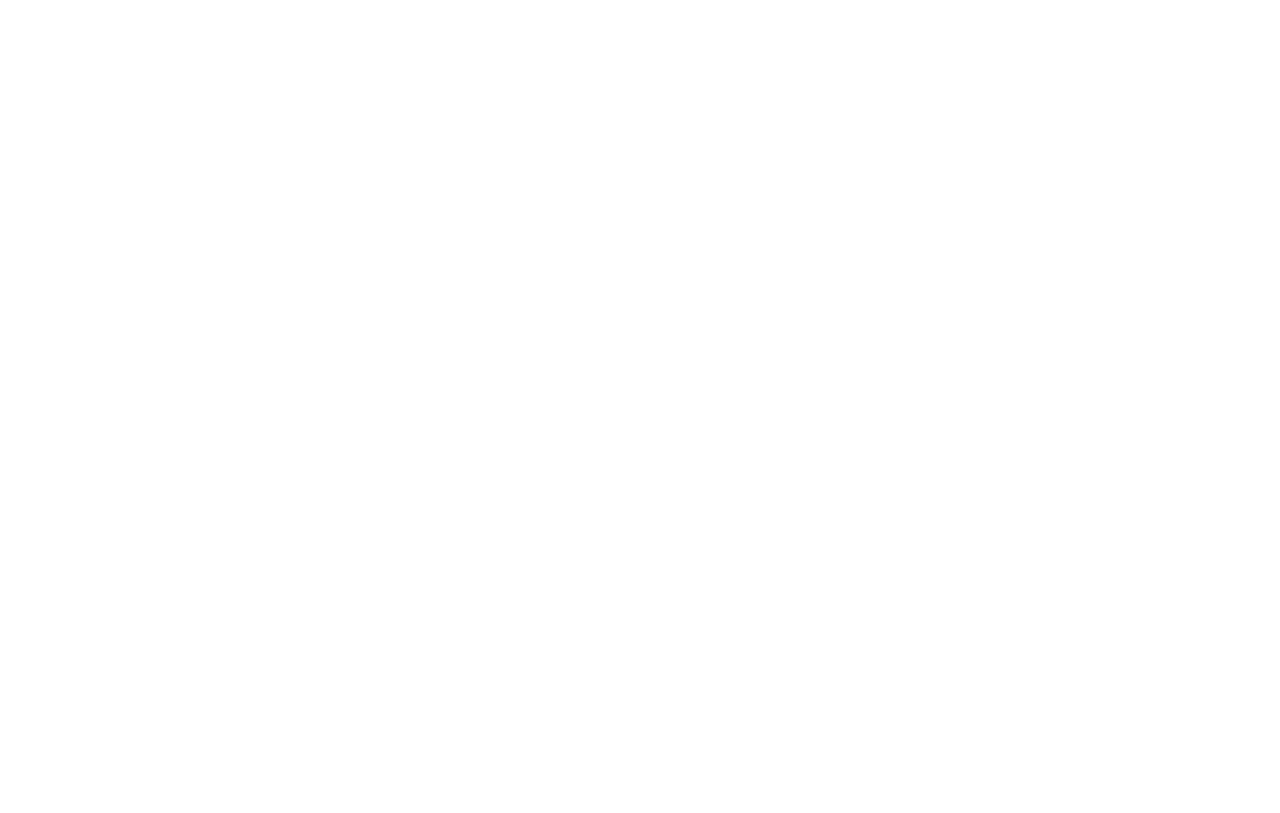
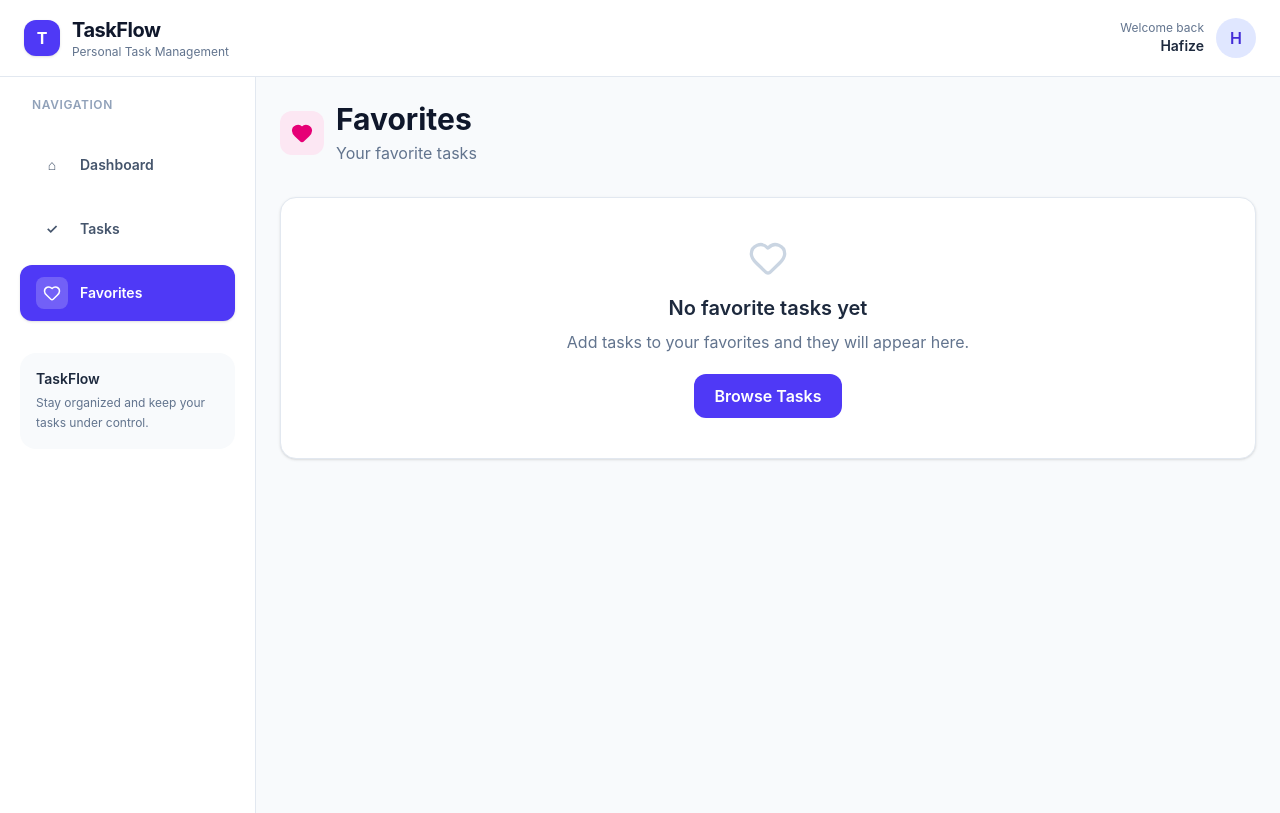
Before and after one commit to hafizecim/taskflow-react, a React (Vite) app: page /favorites in a window 1280 px wide. Before the commit this address had no page. Built offline with nearby package versions, Linux system fonts and the light colour scheme.

Commit message:
Add favorites navigation

```diff
--- a/src/App.tsx
+++ b/src/App.tsx
@@ -1,12 +1,14 @@
 import { BrowserRouter, Route, Routes } from 'react-router-dom'
+
 import MainLayout from './layouts/MainLayout'
 import Dashboard from './pages/Dashboard'
 import Tasks from './pages/Tasks'
+import Favorites from './pages/Favorites'
 import TaskDetail from './pages/TaskDetail'
 import EditTask from './pages/EditTask'
 import AddTask from './pages/AddTask'
+
 import { TaskProvider } from './context/TaskProvider'
-
 
 function App() {
   return (
@@ -14,16 +16,31 @@
       <TaskProvider>
         <Routes>
           <Route element={<MainLayout />}>
-            <Route path="/" element={<Dashboard />} />
-            <Route path="/tasks" element={<Tasks />} />
+            <Route
+              path="/"
+              element={<Dashboard />}
+            />
+
+            <Route
+              path="/tasks"
+              element={<Tasks />}
+            />
+
+            <Route
+              path="/favorites"
+              element={<Favorites />}
+            />
+
             <Route
               path="/tasks/new"
               element={<AddTask />}
             />
+
             <Route
               path="/tasks/:id"
               element={<TaskDetail />}
             />
+
             <Route
               path="/tasks/:id/edit"
               element={<EditTask />}
--- a/src/components/Sidebar.tsx
+++ b/src/components/Sidebar.tsx
@@ -1,3 +1,4 @@
+import { Heart } from 'lucide-react'
 import { NavLink } from 'react-router-dom'
 
 function Sidebar() {
@@ -42,6 +43,17 @@
 
           <span>Tasks</span>
         </NavLink>
+
+        <NavLink
+          to="/favorites"
+          className={getNavLinkClass}
+        >
+          <span className="flex h-8 w-8 items-center justify-center rounded-lg bg-white/20">
+            <Heart size={18} />
+          </span>
+
+          <span>Favorites</span>
+        </NavLink>
       </nav>
 
       <div className="mt-8 rounded-2xl bg-slate-50 p-4">
--- /dev/null
+++ b/src/pages/Favorites.tsx
@@ -0,0 +1,150 @@
+import { Heart, Eye } from 'lucide-react'
+import { useNavigate } from 'react-router-dom'
+
+import { useTasks } from '../context/useTasks'
+
+function Favorites() {
+  const navigate = useNavigate()
+
+  const { tasks } = useTasks()
+
+  const favoriteTasks = tasks.filter(
+    (task) => task.isFavorite,
+  )
+
+  return (
+    <div className="min-h-full bg-slate-50 p-6">
+      <div className="mx-auto max-w-7xl">
+        <div className="mb-8">
+          <div className="flex items-center gap-3">
+            <div className="flex h-11 w-11 items-center justify-center rounded-xl bg-pink-100 text-pink-600">
+              <Heart
+                size={22}
+                fill="currentColor"
+              />
+            </div>
+
+            <div>
+              <h1 className="text-3xl font-bold text-slate-900">
+                Favorites
+              </h1>
+
+              <p className="mt-1 text-slate-500">
+                Your favorite tasks
+              </p>
+            </div>
+          </div>
+        </div>
+
+        {favoriteTasks.length === 0 ? (
+          <div className="rounded-2xl border border-slate-200 bg-white p-10 text-center shadow-sm">
+            <Heart
+              size={40}
+              className="mx-auto mb-4 text-slate-300"
+            />
+
+            <h2 className="text-xl font-semibold text-slate-800">
+              No favorite tasks yet
+            </h2>
+
+            <p className="mt-2 text-slate-500">
+              Add tasks to your favorites and they will
+              appear here.
+            </p>
+
+            <button
+              type="button"
+              onClick={() => navigate('/tasks')}
+              className="mt-5 rounded-xl bg-indigo-600 px-5 py-2.5 font-semibold text-white transition hover:bg-indigo-700"
+            >
+              Browse Tasks
+            </button>
+          </div>
+        ) : (
+          <div className="grid gap-4 md:grid-cols-2 lg:grid-cols-3">
+            {favoriteTasks.map((task) => (
+              <div
+                key={task.id}
+                className="rounded-xl border border-pink-100 bg-white p-5 shadow-sm transition hover:-translate-y-1 hover:shadow-md"
+              >
+                <div className="mb-3 flex items-start justify-between gap-3">
+                  <h2 className="min-w-0 text-xl font-semibold text-slate-900">
+                    {task.title}
+                  </h2>
+
+                  <Heart
+                    size={20}
+                    className="shrink-0 text-pink-500"
+                    fill="currentColor"
+                  />
+                </div>
+
+                <p className="mb-4 text-slate-600">
+                  {task.description}
+                </p>
+
+                <div className="space-y-2 text-sm text-slate-700">
+                  <p>
+                    <strong>Category:</strong>{' '}
+                    {task.category}
+                  </p>
+
+                  <div className="flex items-center gap-2">
+                    <strong>Priority:</strong>
+
+                    <span
+                      className={`rounded-full px-3 py-1 text-xs font-semibold ${
+                        task.priority === 'High'
+                          ? 'bg-red-100 text-red-700'
+                          : task.priority === 'Medium'
+                            ? 'bg-orange-100 text-orange-700'
+                            : 'bg-green-100 text-green-700'
+                      }`}
+                    >
+                      {task.priority}
+                    </span>
+                  </div>
+
+                  <div className="flex items-center gap-2">
+                    <strong>Status:</strong>
+
+                    <span
+                      className={`rounded-full px-3 py-1 text-xs font-semibold ${
+                        task.status === 'Completed'
+                          ? 'bg-emerald-100 text-emerald-700'
+                          : task.status ===
+                              'In Progress'
+                            ? 'bg-blue-100 text-blue-700'
+                            : 'bg-amber-100 text-amber-700'
+                      }`}
+                    >
+                      {task.status}
+                    </span>
+                  </div>
+
+                  <p>
+                    <strong>Due Date:</strong>{' '}
+                    {task.dueDate}
+                  </p>
+                </div>
+
+                <button
+                  type="button"
+                  onClick={() =>
+                    navigate(`/tasks/${task.id}`)
+                  }
+                  className="mt-5 inline-flex items-center gap-2 rounded-lg border border-green-200 bg-green-50 px-4 py-2 text-sm font-semibold text-green-700 transition hover:bg-green-100"
+                >
+                  <Eye size={16} />
+                  View Details
+                </button>
+              </div>
+            ))}
+          </div>
+        )}
+      </div>
+    </div>
+  )
+}
+
+export default Favorites
```
